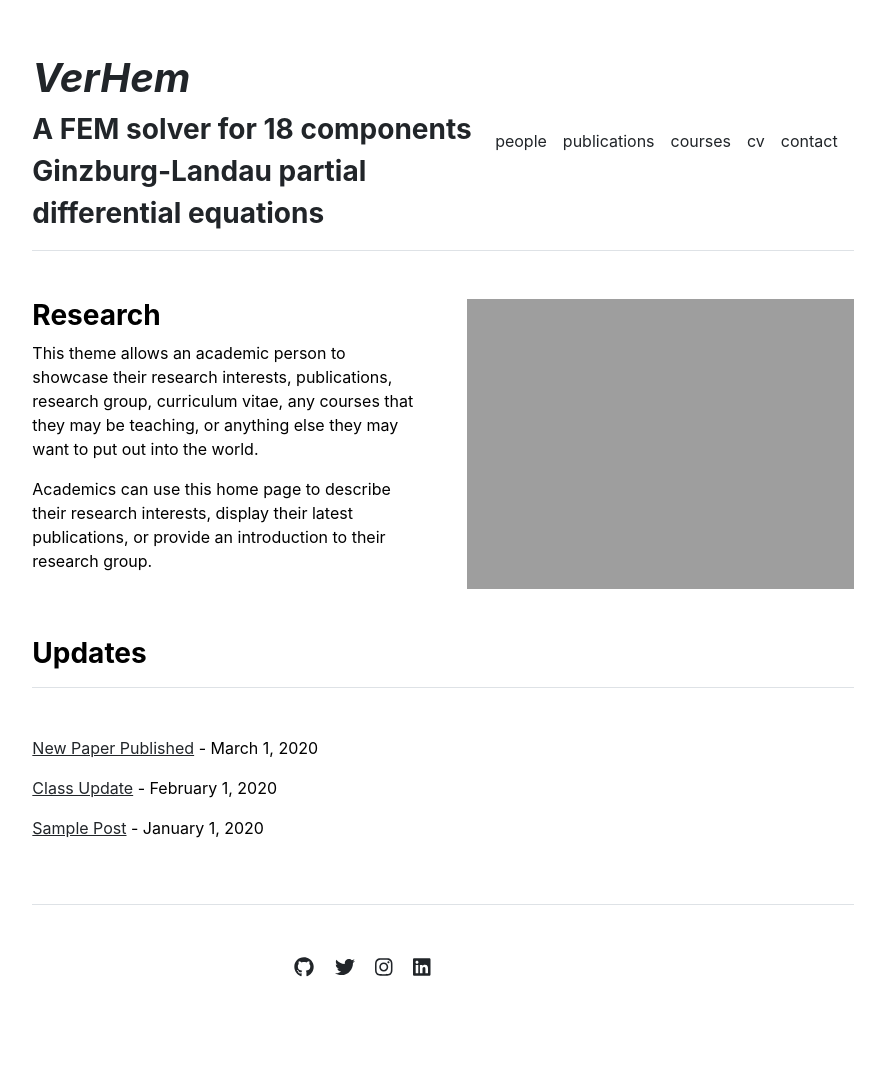
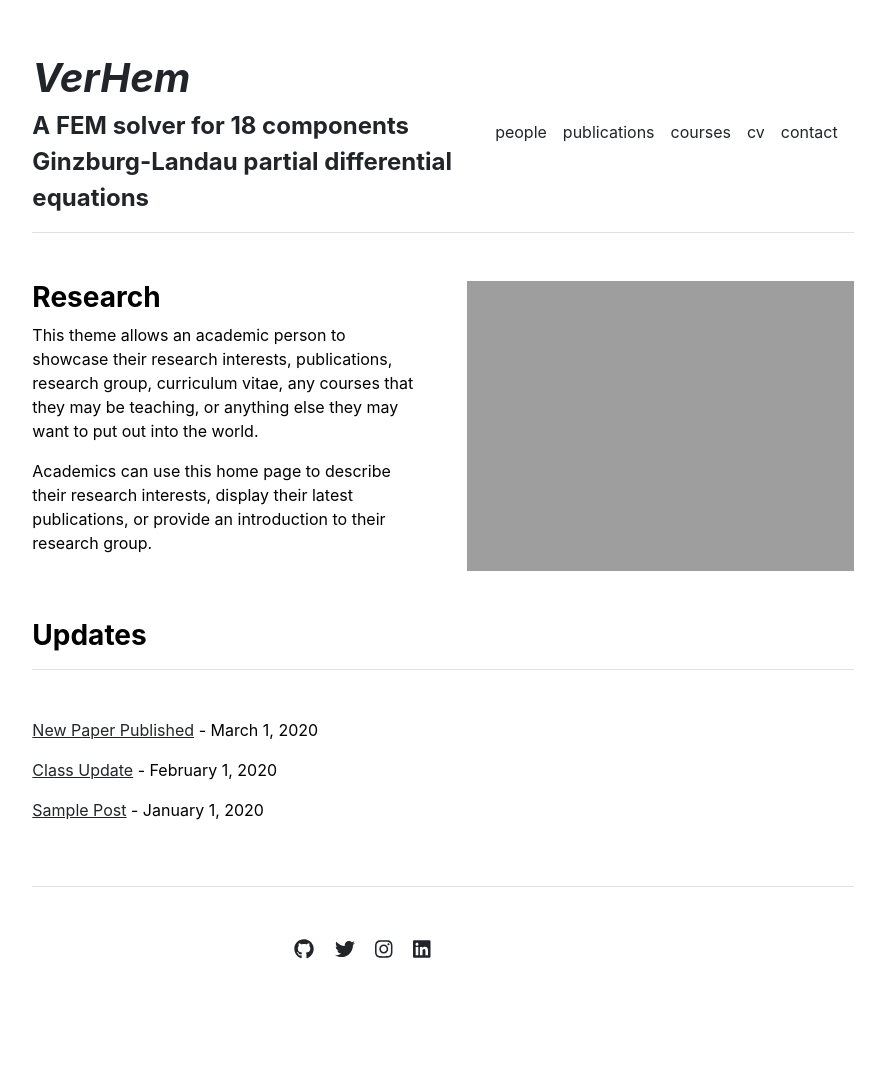
Before and after one commit to VerHem/VerHem.github.io, a Jekyll site: the page built from index.md, in a window 1280 px wide. Shown: the whole page, without its empty margins (197-1082 px from the left). Built offline with Jekyll 4.4.1, drawn with Linux system fonts in a browser that asks for light colours.

Commit message:
try to change site.title font size and color

```diff
--- a/_includes/header.html
+++ b/_includes/header.html
@@ -6,7 +6,7 @@
         </span>
     </a>
     <a href="{{ site.github.url }}/" class="d-flex align-items-center text-decoration-none">
-      <span class="fs-3 fw-bold">
+      <span class="fs-4 fw-bold">
          {{ site.description }}
       </span>
     </a>
```
